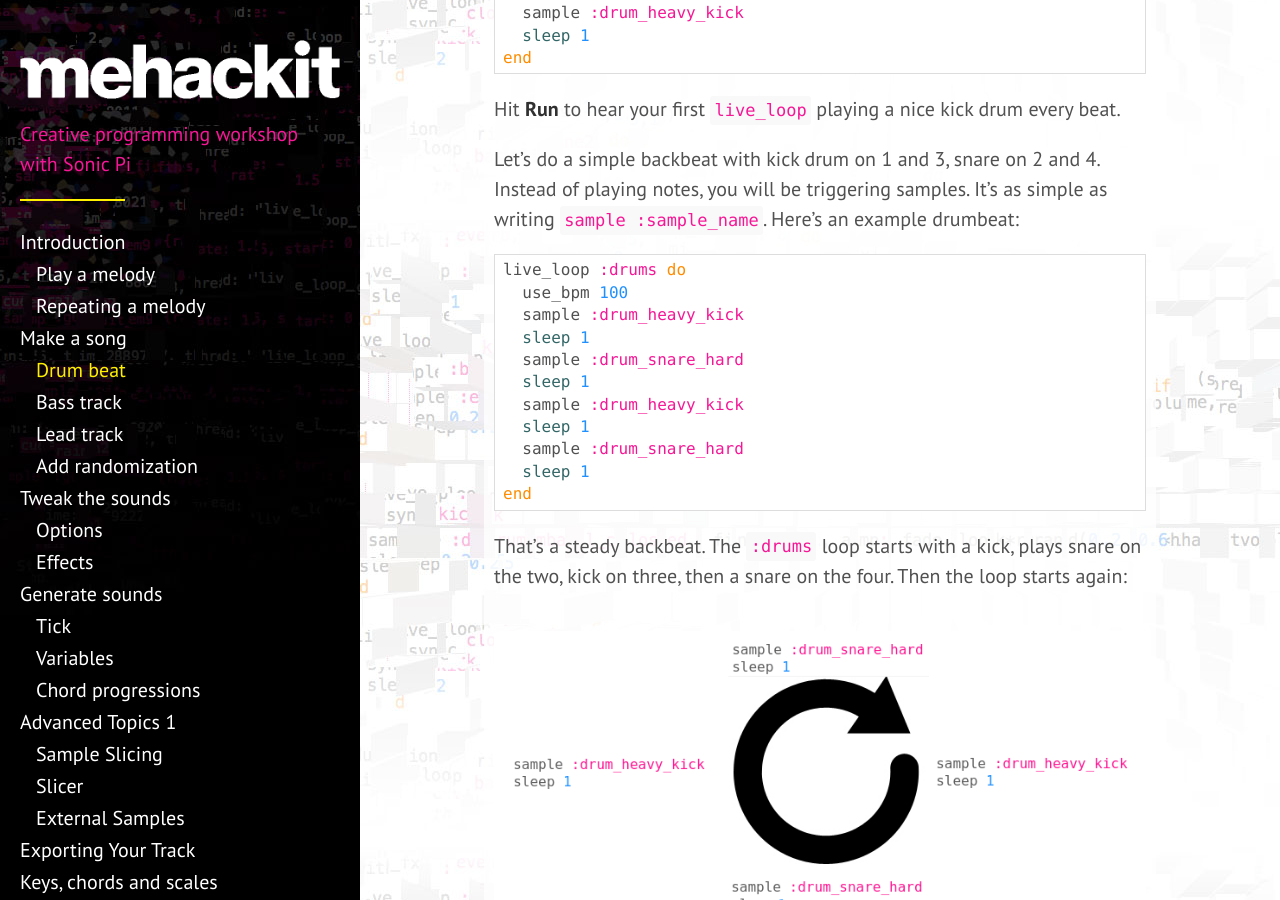
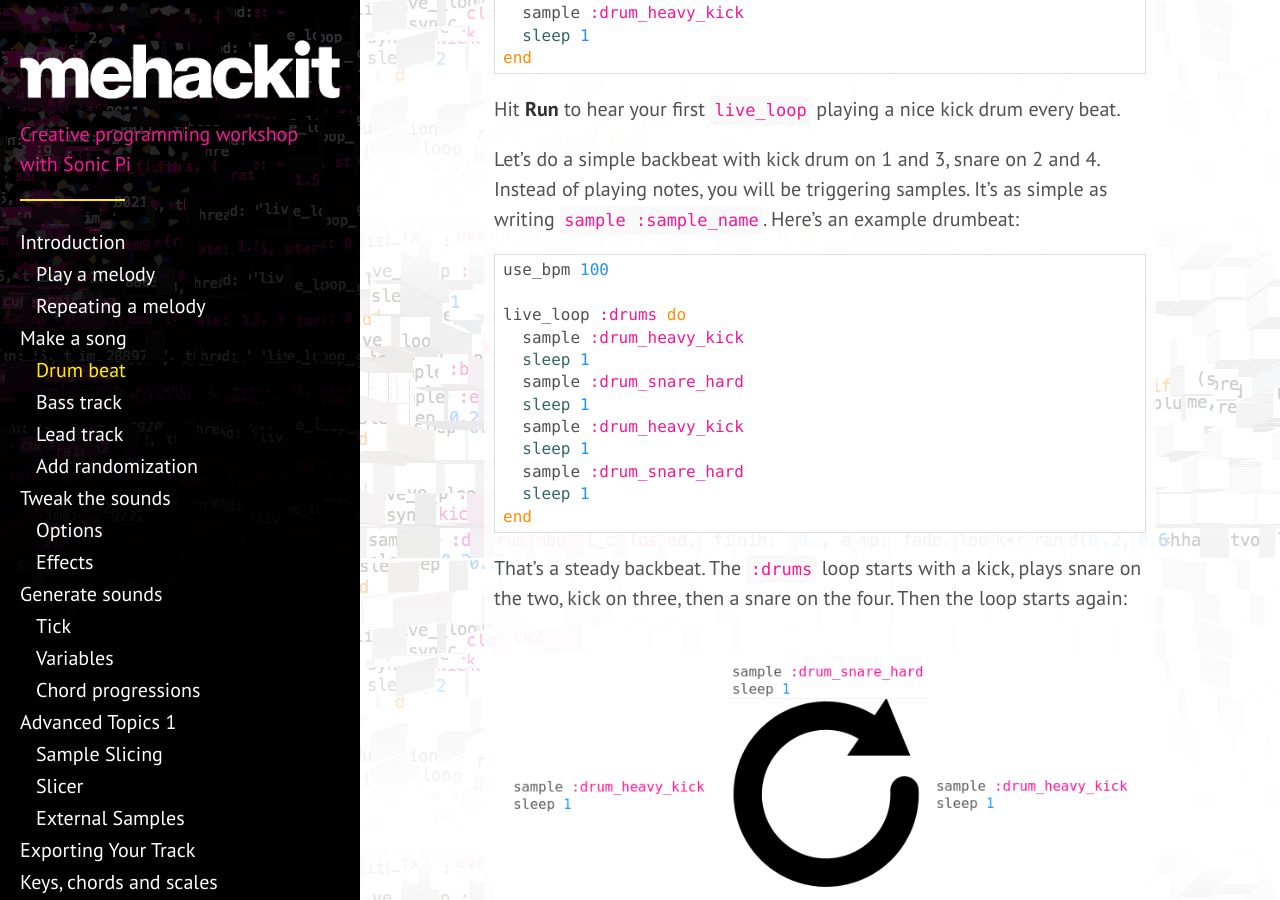
Before and after one commit to mehackit/sonic-pi-workshop, a Jekyll site: the page built from _exercises/en/02-make-a-song/02-drum-beat.md, in a window 1280 px wide and 900 px high, scrolled down 412 px. Built offline with Jekyll 4.4.1, drawn with Linux system fonts in a browser that asks for light colours; nearby versions of some CDN libraries.

Commit message:
Move use_bpm out of live_loop
Otherwise the hi-hat example (as it is written) is playing at a different tempo and it sounds very confusing.

```diff
--- a/_exercises/en/02-make-a-song/02-drum-beat.md
+++ b/_exercises/en/02-make-a-song/02-drum-beat.md
@@ -22,8 +22,9 @@ Let's do a simple backbeat with kick drum on 1 and 3, snare on 2 and 4. Instead
 
 {% highlight ruby %}
 
+use_bpm 100
+
 live_loop :drums do
-  use_bpm 100
   sample :drum_heavy_kick
   sleep 1
   sample :drum_snare_hard
```
